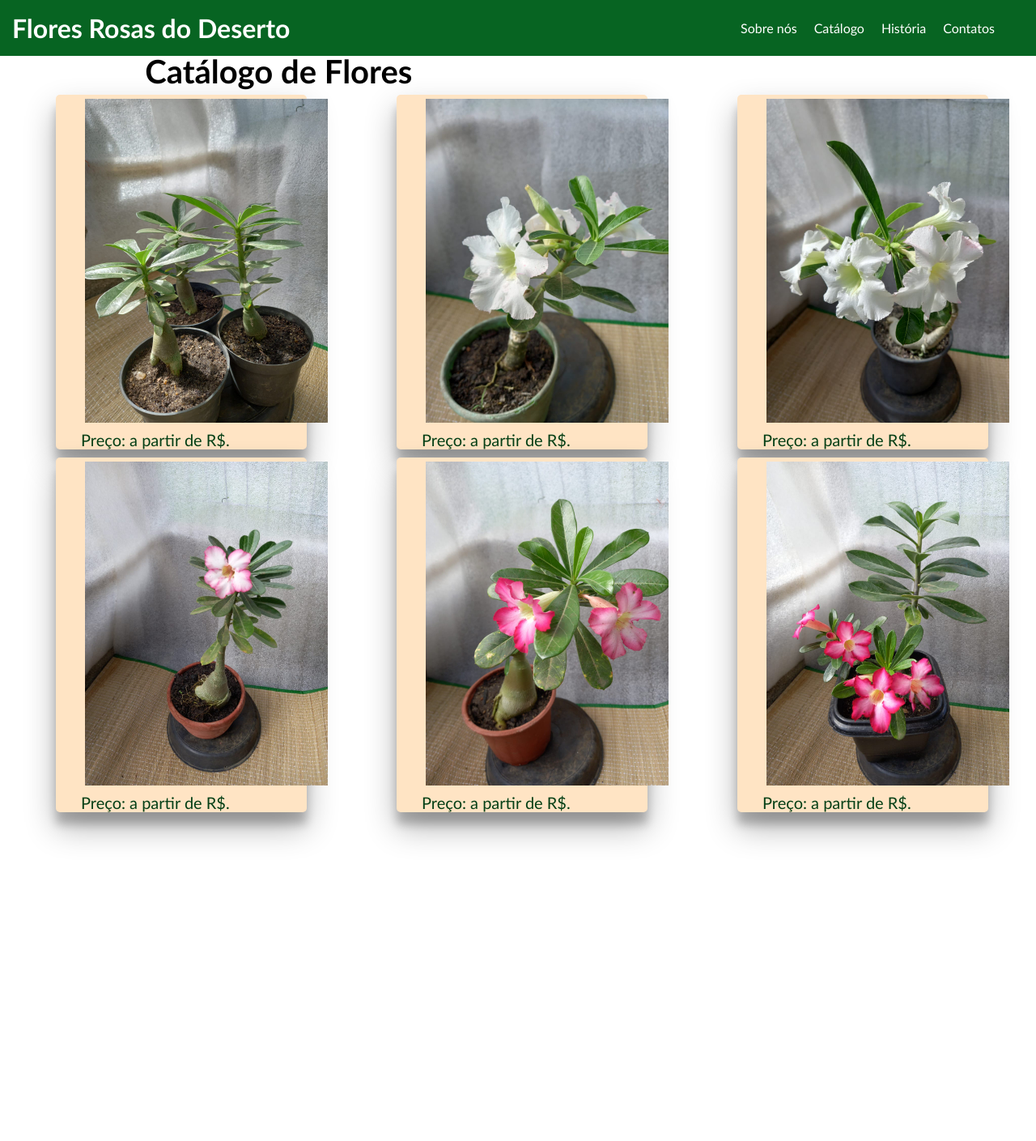
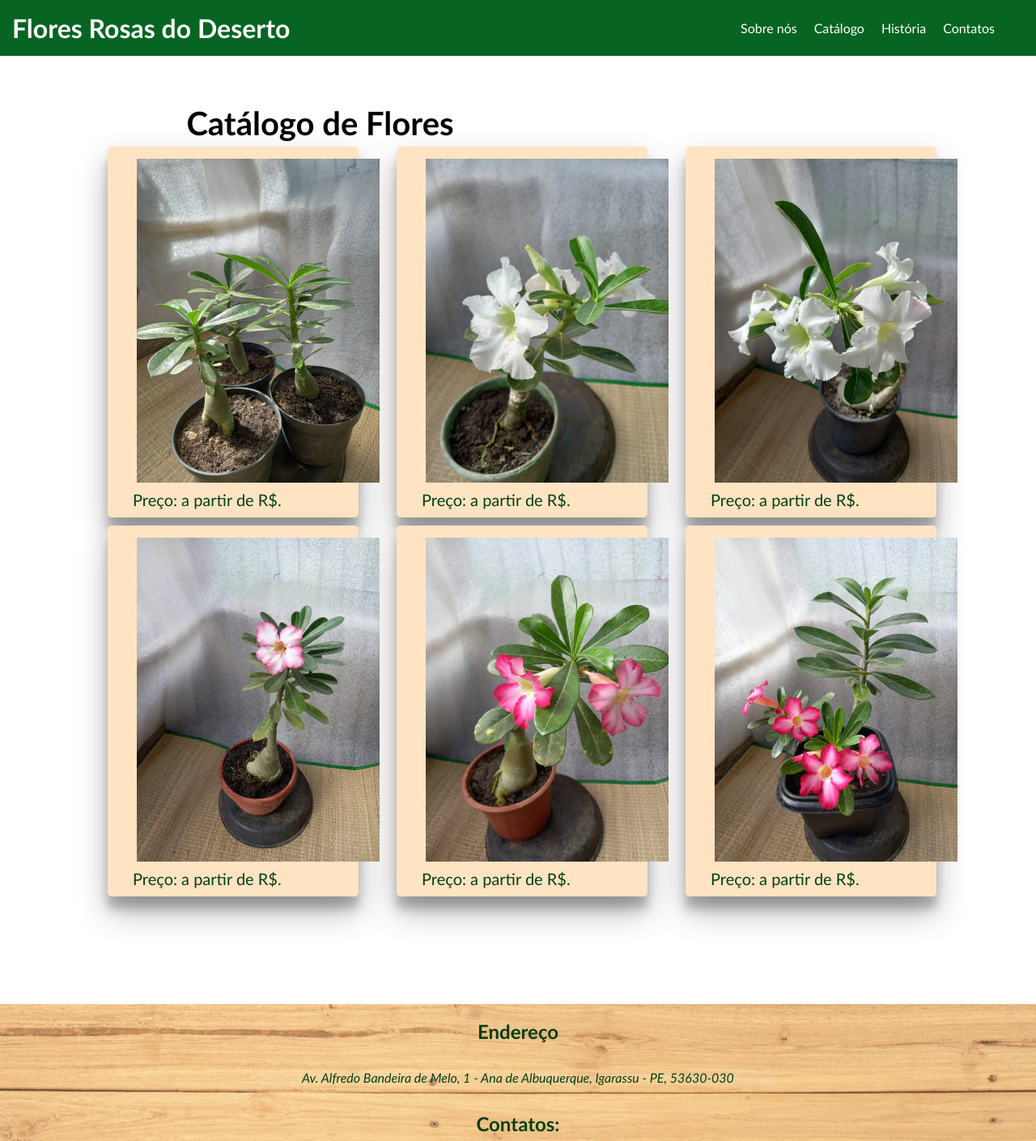
Before and after one commit to cristianoepifanio/Floricultura, a PHP site: page /catalogo.html in a window 1280 px wide. Shown: the whole page at 81% size. Before the commit the page ends 1040 px from the top, so only its background shows below. Run offline with PHP 8.4, Linux system fonts and the light colour scheme.

Commit message:
atualição do estilo

```diff
--- a/catalogo.html
+++ b/catalogo.html
@@ -10,7 +10,9 @@
 <body>
     <header>
         <div class="conteiner">
-          <h1>Flores Rosas do Deserto</h1>
+          <a href="index.html" style="color: #fff;">
+              <h1>Flores Rosas do Deserto</h1>
+          </a>
           <nav>
             <li type="none"><a href="index.html#Sobre-nos">Sobre nós</a></li>
             <li type="none"><a href="index.html#Catalogo">Catálogo</a></li>
@@ -48,5 +50,14 @@
     <form action="#">
 
     </form>
+    <footer>
+        <h2>Endereço</h2>
+        <address>Av. Alfredo Bandeira de Melo, 1 - Ana de Albuquerque, Igarassu - PE, 53630-030</address>
+
+        <h2>Contatos:    <a href="#"><i class="fa-brands fa-whatsapp"></i></a> <a href="https://www.instagram.com/rdterezinha_/" target="_blank"><i class="fa-brands fa-instagram"></i></a></h2>
+        <div class="redes-sociais"></div>
+
+    </footer>
+
 </body>
 </html>
--- a/style/main.css
+++ b/style/main.css
@@ -47,6 +47,9 @@ body{
     behavior: smooth;
 
 }
+h1 {
+
+}
 .conteiner2 {
     margin: auto;
     width: 100%;
@@ -61,6 +64,7 @@ body{
     background-color: bisque;
     box-shadow: rgba(0, 0, 0, 0.3) 0px 19px 38px, rgba(0, 0, 0, 0.22) 0px 15px 12px;
     border-radius: 5px;
+    padding: 10px 0;
 }
 .paragrafo-foto{
     display: flex;
@@ -68,10 +72,10 @@ body{
 }
 .foto-perfil {
     border-radius: 50%;
-    justify-content: flex-end;
-    margin-top: 10%;
+    justify-content: right;
+    margin: 10% 0 0 70%;
     box-shadow: rgba(0, 0, 0, 0.3) 0px 19px 38px, rgba(0, 0, 0, 0.22) 0px 15px 12px;
-    float: right;
+
 
 }
 .fa-brands {
@@ -86,24 +90,24 @@ body{
 .bloco {
 
     background-color: rgb(255, 255, 255);
-    padding: 15%;
+    padding: 10%;
     font-size: 20px;
     text-indent: 10%;
 
 }
-.bloco.reserva{
-    padding: 5%;
 
+#Catalogo{
+    padding: 8%;
 }
 button {
-    margin-top: 1%;
+    margin: 1% auto;
     border: 3px solid #043f15;
     background-color: #fff;
     border-radius: 30px;
     padding: 1%;
     transition: 0.3s;
     font-size: x-large;
-    align-items: flex-end;
+    align-content: center;
 }
 button:hover{
 
```
